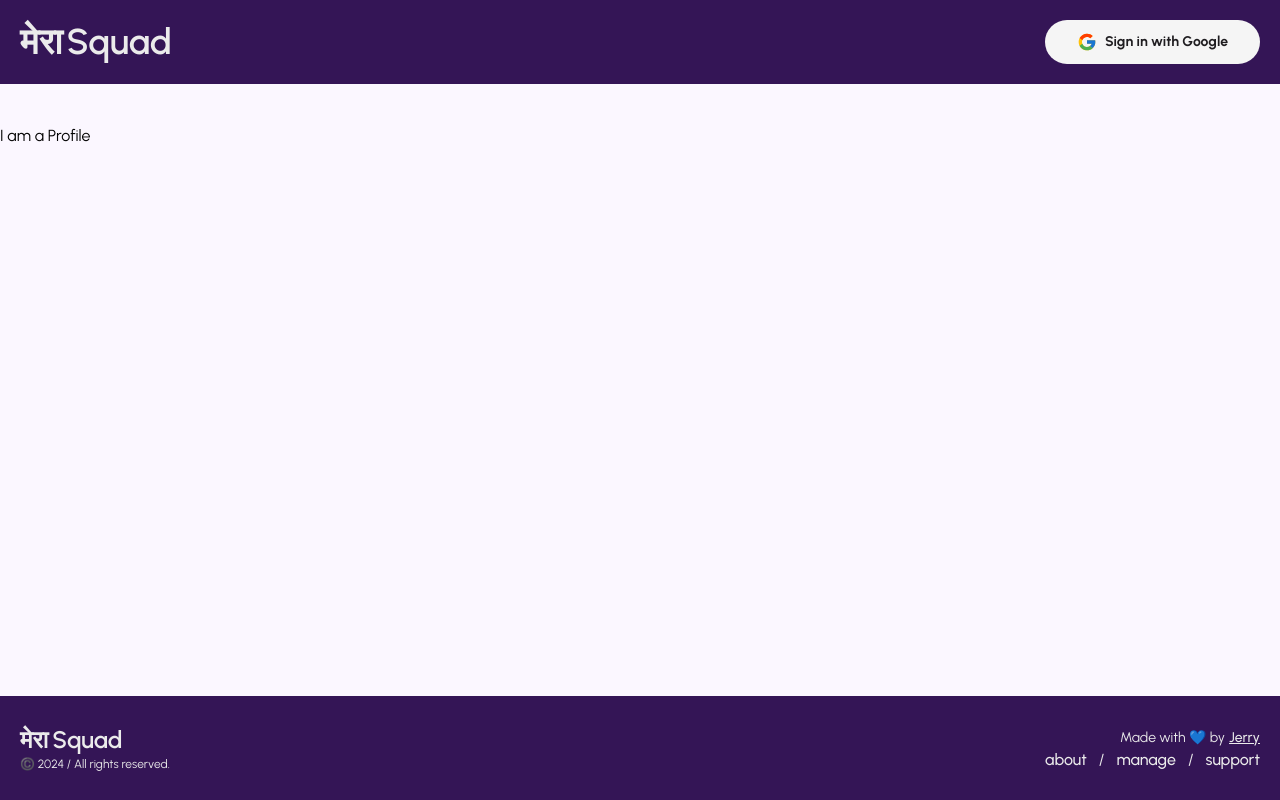
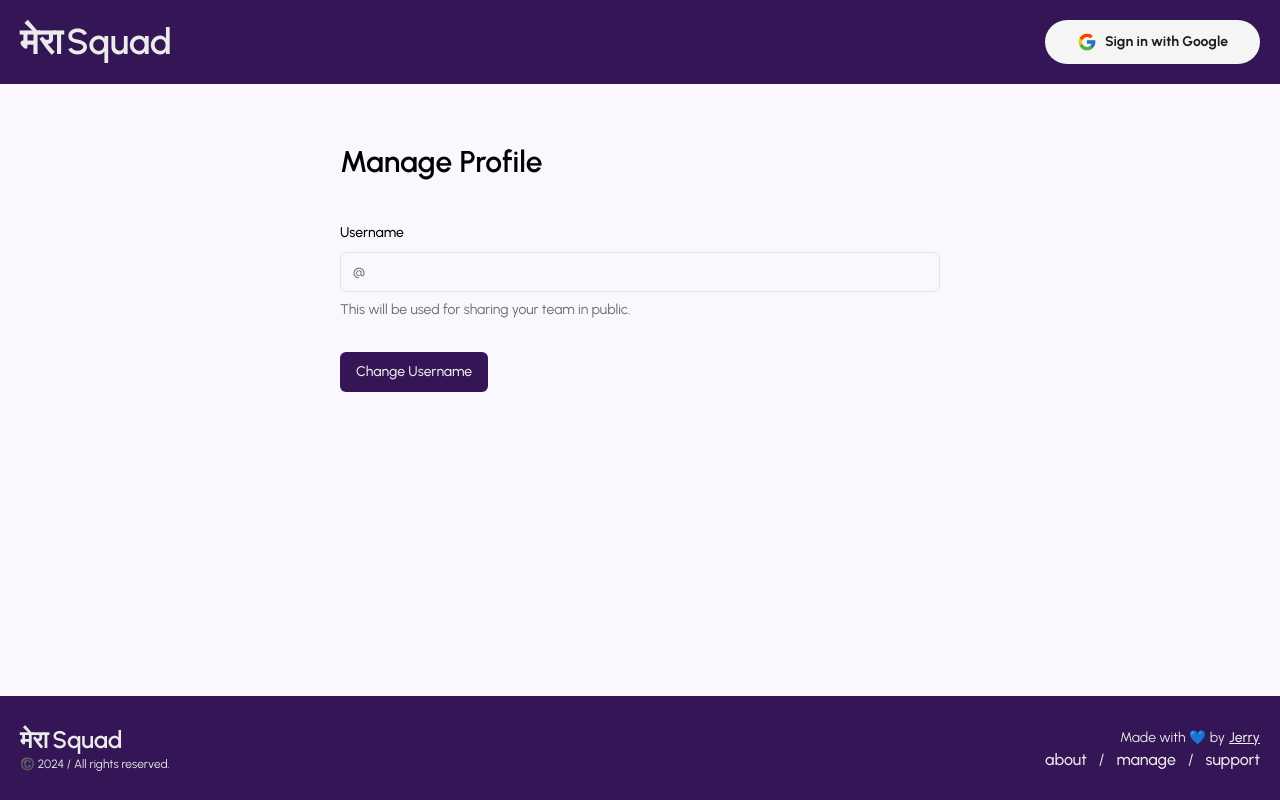
Before and after one commit to DhirajMohata/mera-squad, a Next.js app: page /profile in a window 1280 px wide. Built offline with nearby package versions, Linux system fonts and the light colour scheme; no server answers.

Commit message:
added username functionality

```diff
--- a/package.json
+++ b/package.json
@@ -9,11 +9,13 @@
     "lint": "next lint"
   },
   "dependencies": {
+    "@hookform/resolvers": "^3.3.4",
     "@next-auth/prisma-adapter": "^1.0.7",
     "@prisma/client": "^5.12.1",
     "@radix-ui/react-avatar": "^1.0.4",
     "@radix-ui/react-collapsible": "^1.0.3",
     "@radix-ui/react-dropdown-menu": "^2.0.6",
+    "@radix-ui/react-label": "^2.0.2",
     "@radix-ui/react-scroll-area": "^1.0.5",
     "@radix-ui/react-slot": "^1.0.2",
     "class-variance-authority": "^0.7.0",
@@ -24,10 +26,12 @@
     "next-themes": "^0.3.0",
     "react": "^18",
     "react-dom": "^18",
+    "react-hook-form": "^7.51.3",
     "react-icons": "^5.1.0",
     "sonner": "^1.4.41",
     "tailwind-merge": "^2.2.2",
-    "tailwindcss-animate": "^1.0.7"
+    "tailwindcss-animate": "^1.0.7",
+    "zod": "^3.22.5"
   },
   "devDependencies": {
     "@types/node": "^20",
--- /dev/null
+++ b/src/actions/user.ts
@@ -0,0 +1,42 @@
+"use server"
+
+import { authOptions } from "@/lib/auth-option"
+import prisma from "@/lib/db"
+import { userSchema } from "@/lib/schemas"
+import { getServerSession } from "next-auth"
+import { redirect } from "next/navigation"
+
+export const updateUsername = async (newUsername: string) => {
+  try {
+    const session = await getServerSession(authOptions)
+    if (!(session && session.user)) return redirect("/")
+
+    const { success } = userSchema
+      .pick({ username: true })
+      .safeParse({ username: newUsername })
+
+    if (!success) {
+      return { message: "Validation failed!" }
+    }
+    const user = await prisma.user.findUnique({
+      where: {
+        username: newUsername
+      }
+    })
+
+    if (user) return { message: "Try different username!" }
+
+    await prisma.user.update({
+      where: {
+        id: session.user.id
+      },
+      data: {
+        username: newUsername
+      }
+    })
+
+    return { message: "success" }
+  } catch (error) {
+    return { message: "Something went wrong!" }
+  }
+}
--- a/src/app/error.tsx
+++ b/src/app/error.tsx
@@ -25,7 +25,7 @@
       </div>
 
       <Button variant={"default"} size={"lg"} className="rounded-full" asChild>
-        <Link href={session && session.user ? "/team/manage" : "/login"}>
+        <Link href={session && session.user ? "/team/my-team" : "/login"}>
           <span>Meanwhile share your Team</span>
           <MdArrowOutward size={20} />
         </Link>
--- a/src/app/profile/page.tsx
+++ b/src/app/profile/page.tsx
@@ -1,7 +1,15 @@
-export default function Profile() {
+import Container from "@/components/ui/container"
+import UpdateUsernameForm from "@/components/user/update-username-form"
+import { authOptions } from "@/lib/auth-option"
+import { getServerSession } from "next-auth"
+
+export default async function Profile() {
+  const session = await getServerSession(authOptions)
+
   return (
-    <div>
-      <h3>I am a Profile</h3>
-    </div>
+    <Container className="w-full space-y-10 p-5 md:mx-auto md:w-1/2">
+      <h3 className="text-3xl font-semibold">Manage Profile</h3>
+      <UpdateUsernameForm currentUsername={session?.user.username || ""} />
+    </Container>
   )
 }
--- /dev/null
+++ b/src/components/ui/form.tsx
@@ -0,0 +1,176 @@
+import * as React from "react"
+import * as LabelPrimitive from "@radix-ui/react-label"
+import { Slot } from "@radix-ui/react-slot"
+import {
+  Controller,
+  ControllerProps,
+  FieldPath,
+  FieldValues,
+  FormProvider,
+  useFormContext,
+} from "react-hook-form"
+
+import { cn } from "@/lib/utils"
+import { Label } from "@/components/ui/label"
+
+const Form = FormProvider
+
+type FormFieldContextValue<
+  TFieldValues extends FieldValues = FieldValues,
+  TName extends FieldPath<TFieldValues> = FieldPath<TFieldValues>
+> = {
+  name: TName
+}
+
+const FormFieldContext = React.createContext<FormFieldContextValue>(
+  {} as FormFieldContextValue
+)
+
+const FormField = <
+  TFieldValues extends FieldValues = FieldValues,
+  TName extends FieldPath<TFieldValues> = FieldPath<TFieldValues>
+>({
+  ...props
+}: ControllerProps<TFieldValues, TName>) => {
+  return (
+    <FormFieldContext.Provider value={{ name: props.name }}>
+      <Controller {...props} />
+    </FormFieldContext.Provider>
+  )
+}
+
+const useFormField = () => {
+  const fieldContext = React.useContext(FormFieldContext)
+  const itemContext = React.useContext(FormItemContext)
+  const { getFieldState, formState } = useFormContext()
+
+  const fieldState = getFieldState(fieldContext.name, formState)
+
+  if (!fieldContext) {
+    throw new Error("useFormField should be used within <FormField>")
+  }
+
+  const { id } = itemContext
+
+  return {
+    id,
+    name: fieldContext.name,
+    formItemId: `${id}-form-item`,
+    formDescriptionId: `${id}-form-item-description`,
+    formMessageId: `${id}-form-item-message`,
+    ...fieldState,
+  }
+}
+
+type FormItemContextValue = {
+  id: string
+}
+
+const FormItemContext = React.createContext<FormItemContextValue>(
+  {} as FormItemContextValue
+)
+
+const FormItem = React.forwardRef<
+  HTMLDivElement,
+  React.HTMLAttributes<HTMLDivElement>
+>(({ className, ...props }, ref) => {
+  const id = React.useId()
+
+  return (
+    <FormItemContext.Provider value={{ id }}>
+      <div ref={ref} className={cn("space-y-2", className)} {...props} />
+    </FormItemContext.Provider>
+  )
+})
+FormItem.displayName = "FormItem"
+
+const FormLabel = React.forwardRef<
+  React.ElementRef<typeof LabelPrimitive.Root>,
+  React.ComponentPropsWithoutRef<typeof LabelPrimitive.Root>
+>(({ className, ...props }, ref) => {
+  const { error, formItemId } = useFormField()
+
+  return (
+    <Label
+      ref={ref}
+      className={cn(error && "text-destructive", className)}
+      htmlFor={formItemId}
+      {...props}
+    />
+  )
+})
+FormLabel.displayName = "FormLabel"
+
+const FormControl = React.forwardRef<
+  React.ElementRef<typeof Slot>,
+  React.ComponentPropsWithoutRef<typeof Slot>
+>(({ ...props }, ref) => {
+  const { error, formItemId, formDescriptionId, formMessageId } = useFormField()
+
+  return (
+    <Slot
+      ref={ref}
+      id={formItemId}
+      aria-describedby={
+        !error
+          ? `${formDescriptionId}`
+          : `${formDescriptionId} ${formMessageId}`
+      }
+      aria-invalid={!!error}
+      {...props}
+    />
+  )
+})
+FormControl.displayName = "FormControl"
+
+const FormDescription = React.forwardRef<
+  HTMLParagraphElement,
+  React.HTMLAttributes<HTMLParagraphElement>
+>(({ className, ...props }, ref) => {
+  const { formDescriptionId } = useFormField()
+
+  return (
+    <p
+      ref={ref}
+      id={formDescriptionId}
+      className={cn("text-sm text-muted-foreground", className)}
+      {...props}
+    />
+  )
+})
+FormDescription.displayName = "FormDescription"
+
+const FormMessage = React.forwardRef<
+  HTMLParagraphElement,
+  React.HTMLAttributes<HTMLParagraphElement>
+>(({ className, children, ...props }, ref) => {
+  const { error, formMessageId } = useFormField()
+  const body = error ? String(error?.message) : children
+
+  if (!body) {
+    return null
+  }
+
+  return (
+    <p
+      ref={ref}
+      id={formMessageId}
+      className={cn("text-sm font-medium text-destructive", className)}
+      {...props}
+    >
+      {body}
+    </p>
+  )
+})
+FormMessage.displayName = "FormMessage"
+
+export {
+  useFormField,
+  Form,
+  FormItem,
+  FormLabel,
+  FormControl,
+  FormDescription,
+  FormMessage,
+  FormField,
+}
--- /dev/null
+++ b/src/components/ui/label.tsx
@@ -0,0 +1,26 @@
+"use client"
+
+import * as React from "react"
+import * as LabelPrimitive from "@radix-ui/react-label"
+import { cva, type VariantProps } from "class-variance-authority"
+
+import { cn } from "@/lib/utils"
+
+const labelVariants = cva(
+  "text-sm font-medium leading-none peer-disabled:cursor-not-allowed peer-disabled:opacity-70"
+)
+
+const Label = React.forwardRef<
+  React.ElementRef<typeof LabelPrimitive.Root>,
+  React.ComponentPropsWithoutRef<typeof LabelPrimitive.Root> &
+    VariantProps<typeof labelVariants>
+>(({ className, ...props }, ref) => (
+  <LabelPrimitive.Root
+    ref={ref}
+    className={cn(labelVariants(), className)}
+    {...props}
+  />
+))
+Label.displayName = LabelPrimitive.Root.displayName
+
+export { Label }
--- /dev/null
+++ b/src/components/user/update-username-form.tsx
@@ -0,0 +1,80 @@
+"use client"
+
+import { updateUsername } from "@/actions/user"
+import { userSchema } from "@/lib/schemas"
+import { zodResolver } from "@hookform/resolvers/zod"
+import { signOut } from "next-auth/react"
+import { useForm } from "react-hook-form"
+import { toast } from "sonner"
+import { z } from "zod"
+import { LoadingText } from "../site/loaders"
+import { Button } from "../ui/button"
+import {
+  Form,
+  FormControl,
+  FormDescription,
+  FormField,
+  FormItem,
+  FormLabel,
+  FormMessage
+} from "../ui/form"
+import { Input } from "../ui/input"
+
+export default function UpdateUsernameForm({
+  currentUsername
+}: {
+  currentUsername: string
+}) {
+  const form = useForm<z.infer<typeof userSchema>>({
+    resolver: zodResolver(userSchema),
+    defaultValues: {
+      username: ""
+    }
+  })
+
+  async function onSubmit(values: z.infer<typeof userSchema>) {
+    const res = await updateUsername(values.username)
+
+    if (res.message === "success") {
+      signOut()
+      toast.message("Kindly login again!")
+    } else {
+      toast.error(res.message)
+    }
+  }
+  return (
+    <Form {...form}>
+      <form onSubmit={form.handleSubmit(onSubmit)} className="space-y-8">
+        <FormField
+          control={form.control}
+          name="username"
+          render={({ field }) => (
+            <FormItem>
+              <FormLabel>Username</FormLabel>
+              <FormControl>
+                <Input
+                  placeholder={`@${currentUsername}`}
+                  {...field}
+                  autoComplete="off"
+                />
+              </FormControl>
+              <FormDescription>
+                {field.value
+                  ? "You will be logged out after changes are completed."
+                  : "This will be used for sharing your team in public."}
+              </FormDescription>
+              <FormMessage />
+            </FormItem>
+          )}
+        />
+        <Button type="submit" disabled={form.formState.isSubmitting}>
+          {form.formState.isSubmitting ? (
+            <LoadingText text="updating" className="text-primary-foreground" />
+          ) : (
+            "Change Username"
+          )}
+        </Button>
+      </form>
+    </Form>
+  )
+}
--- /dev/null
+++ b/src/lib/schemas.ts
@@ -0,0 +1,12 @@
+import { z } from "zod"
+
+export const userSchema = z.object({
+  username: z
+    .string()
+    .min(5, {
+      message: "Username must be at least 5 characters."
+    })
+    .max(20, {
+      message: "Username maximum of 20 characters are allowed."
+    })
+})
```
Also changed, not shown: 1 other file (tests, documents, lock files or other folders).
